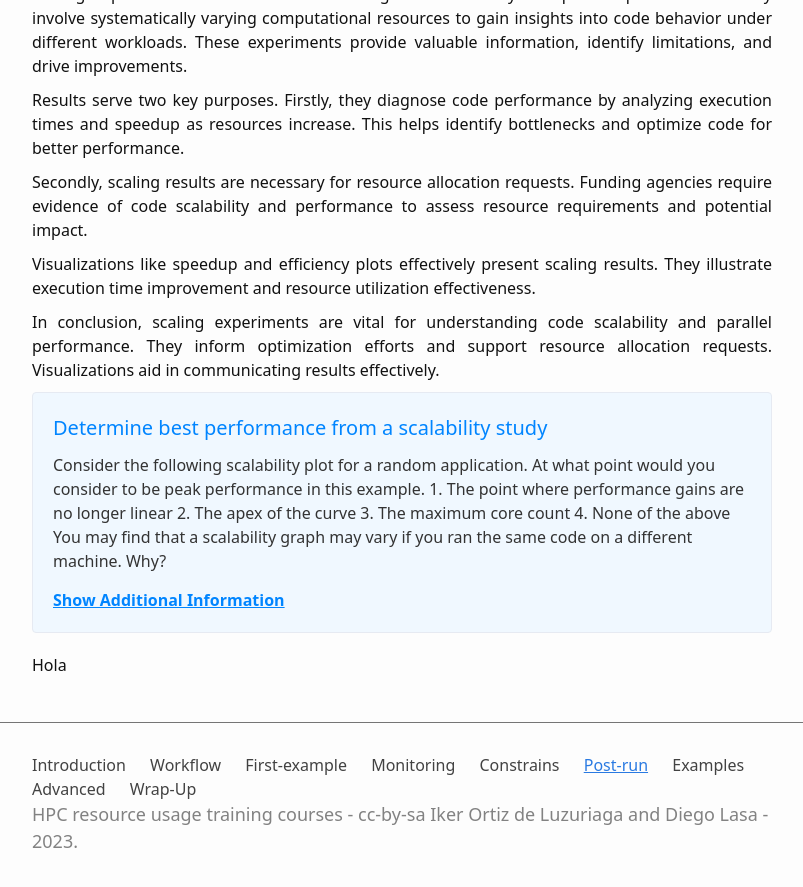
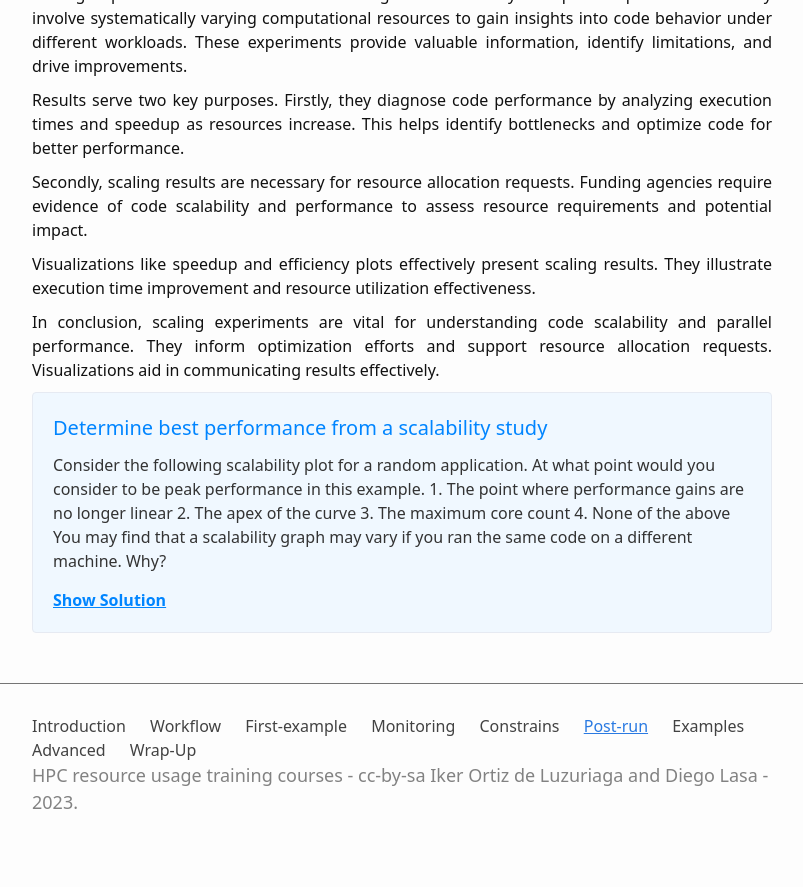
Before and after one commit to dipc-cc/slurm-training, a Jekyll site: the page built from 6_postrun.md, in a window 1280 px wide and 900 px high, scrolled down 798 px. Shown: the top 887 px of the window, without its empty margins (238-1041 px from the left). Built offline with Jekyll 4.4.1, drawn with Linux system fonts in a browser that asks for light colours; some web fonts are replaced; after the commit the page ends 1659 px from its top, so only the background shows below that.

Commit message:
Fixing info box to 6.lesson

```diff
--- a/6_postrun.md
+++ b/6_postrun.md
@@ -105,7 +105,7 @@ At what point would you consider to be peak performance in this example.
 
 You may find that a scalability graph may vary if you ran the same code on a different machine. Why?
   </p>
-  <div class="additional-info-toggle">Show Additional Information</div>
+  <div class="additional-info-toggle">Show Solution</div>
   <div class="additional-info">
     <h3>Additional Information</h3>
     <p>
@@ -121,12 +121,10 @@ You may find that a scalability graph may vary if you ran the same code on a dif
   additionalInfoToggle.addEventListener('click', function() {
     if (additionalInfo.style.display === 'none' || additionalInfo.style.display === '') {
       additionalInfo.style.display = 'block';
-      additionalInfoToggle.textContent = 'Hide Additional Information';
+      additionalInfoToggle.textContent = 'Hide Solution';
     } else {
       additionalInfo.style.display = 'none';
-      additionalInfoToggle.textContent = 'Show Additional Information';
+      additionalInfoToggle.textContent = 'Show Solution';
     }
   });
 </script>
-
-Hola
```
